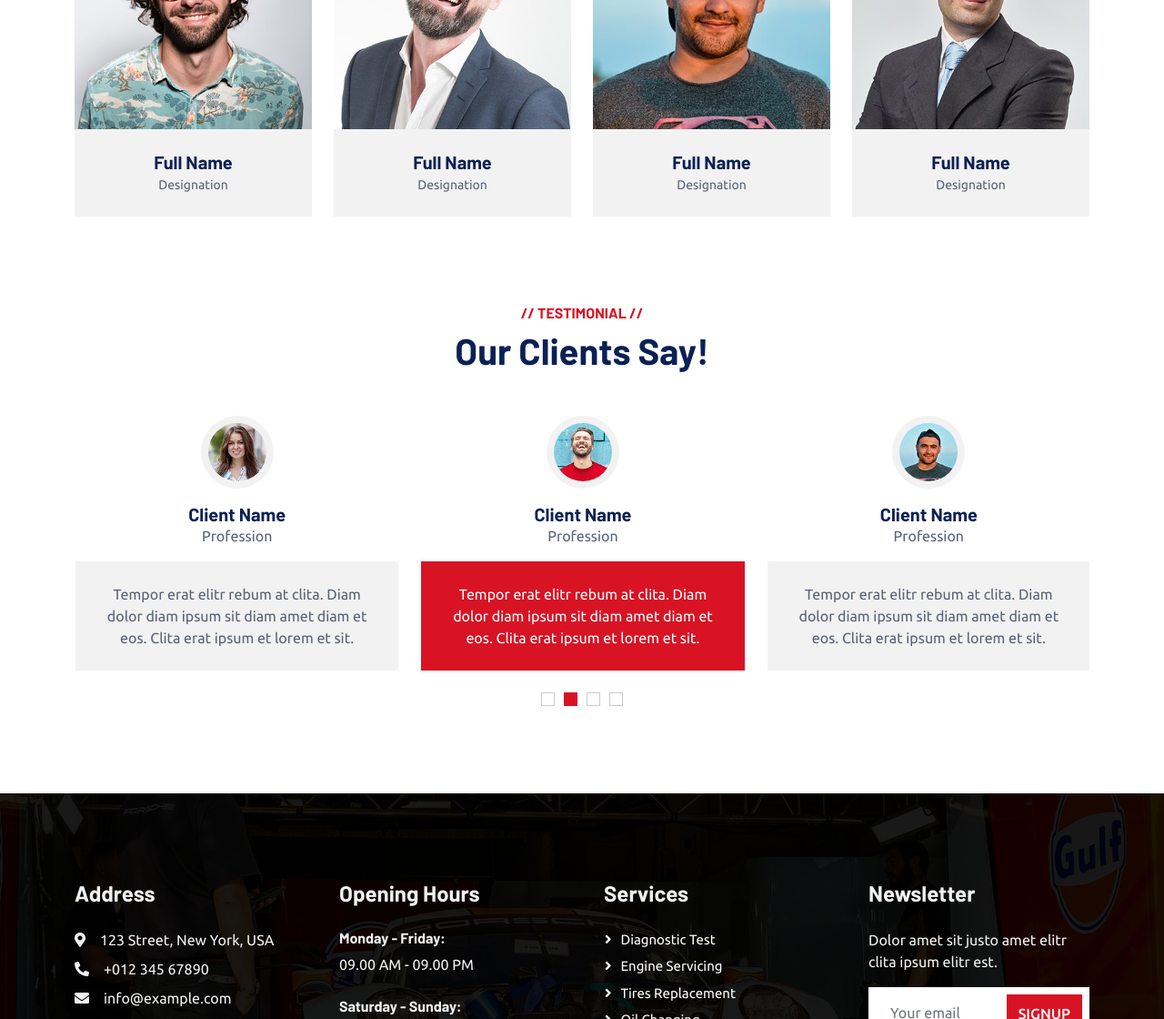
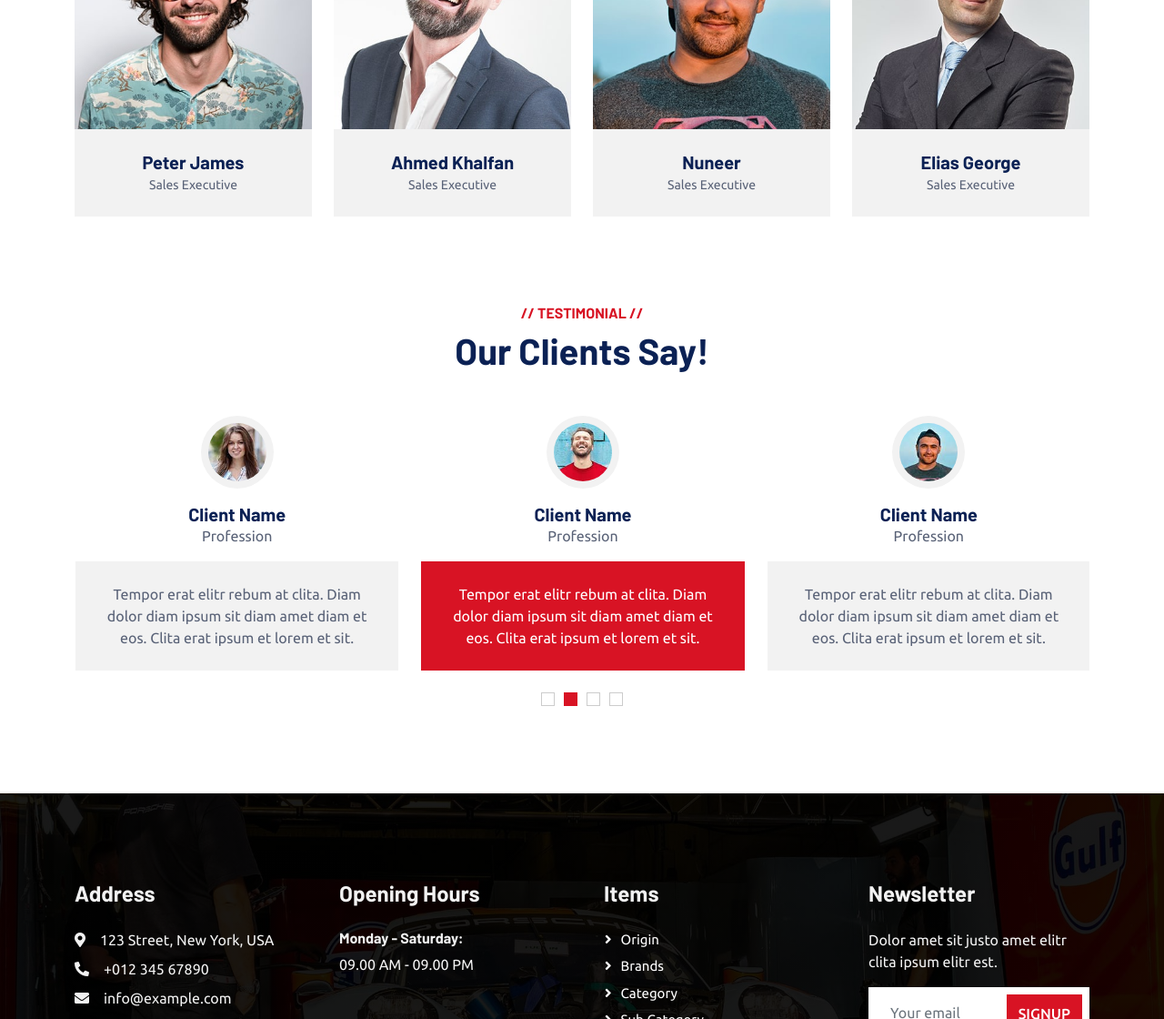
Before and after one commit to newhopeautodubai/UAE, a plain HTML site: page index.html in a window 1280 px wide. Shown: the part 3959-5079 px from the top of the page at 91% size. Drawn offline with nearby package versions, Linux system fonts and the light colour scheme.

Commit message:
Update index.html

```diff
--- a/index.html
+++ b/index.html
@@ -466,8 +466,8 @@
                             </div>
                         </div>
                         <div class="bg-light text-center p-4">
-                            <h5 class="fw-bold mb-0">Full Name</h5>
-                            <small>Designation</small>
+                            <h5 class="fw-bold mb-0">Peter James</h5>
+                            <small>Sales Executive</small>
                         </div>
                     </div>
                 </div>
@@ -482,8 +482,8 @@
                             </div>
                         </div>
                         <div class="bg-light text-center p-4">
-                            <h5 class="fw-bold mb-0">Full Name</h5>
-                            <small>Designation</small>
+                            <h5 class="fw-bold mb-0">Ahmed Khalfan</h5>
+                            <small>Sales Executive</small>
                         </div>
                     </div>
                 </div>
@@ -498,8 +498,8 @@
                             </div>
                         </div>
                         <div class="bg-light text-center p-4">
-                            <h5 class="fw-bold mb-0">Full Name</h5>
-                            <small>Designation</small>
+                            <h5 class="fw-bold mb-0">Nuneer</h5>
+                            <small>Sales Executive</small>
                         </div>
                     </div>
                 </div>
@@ -514,8 +514,8 @@
                             </div>
                         </div>
                         <div class="bg-light text-center p-4">
-                            <h5 class="fw-bold mb-0">Full Name</h5>
-                            <small>Designation</small>
+                            <h5 class="fw-bold mb-0">Elias George</h5>
+                            <small>Sales Executive</small>
                         </div>
                     </div>
                 </div>
@@ -589,18 +589,16 @@
                 </div>
                 <div class="col-lg-3 col-md-6">
                     <h4 class="text-light mb-4">Opening Hours</h4>
-                    <h6 class="text-light">Monday - Friday:</h6>
+                    <h6 class="text-light">Monday - Saturday:</h6>
                     <p class="mb-4">09.00 AM - 09.00 PM</p>
-                    <h6 class="text-light">Saturday - Sunday:</h6>
-                    <p class="mb-0">09.00 AM - 12.00 PM</p>
                 </div>
                 <div class="col-lg-3 col-md-6">
-                    <h4 class="text-light mb-4">Services</h4>
-                    <a class="btn btn-link" href="">Diagnostic Test</a>
-                    <a class="btn btn-link" href="">Engine Servicing</a>
-                    <a class="btn btn-link" href="">Tires Replacement</a>
-                    <a class="btn btn-link" href="">Oil Changing</a>
-                    <a class="btn btn-link" href="">Vacuam Cleaning</a>
+                    <h4 class="text-light mb-4">Items</h4>
+                    <a class="btn btn-link" href="">Origin</a>
+                    <a class="btn btn-link" href="">Brands</a>
+                    <a class="btn btn-link" href="">Category</a>
+                    <a class="btn btn-link" href="">Sub Category</a>
+                    <a class="btn btn-link" href="">Vehicle Types</a>
                 </div>
                 <div class="col-lg-3 col-md-6">
                     <h4 class="text-light mb-4">Newsletter</h4>
```
